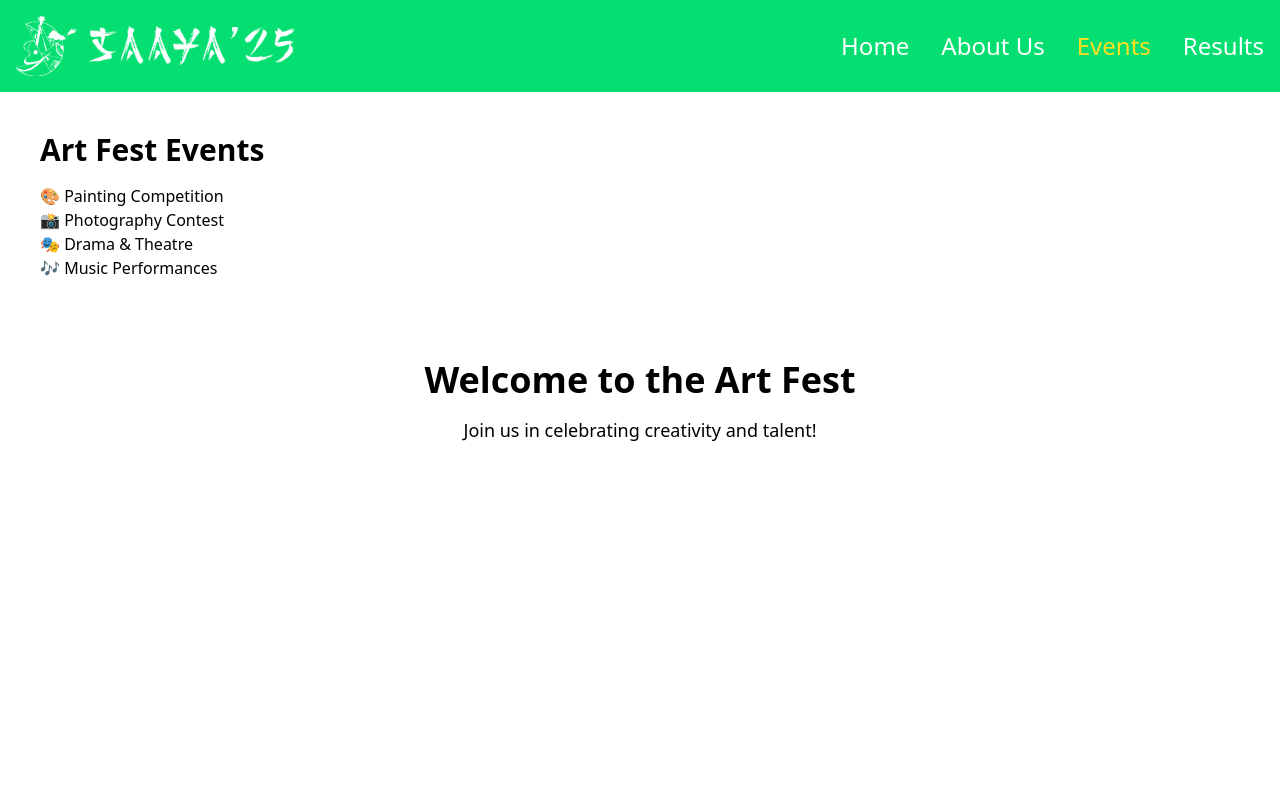
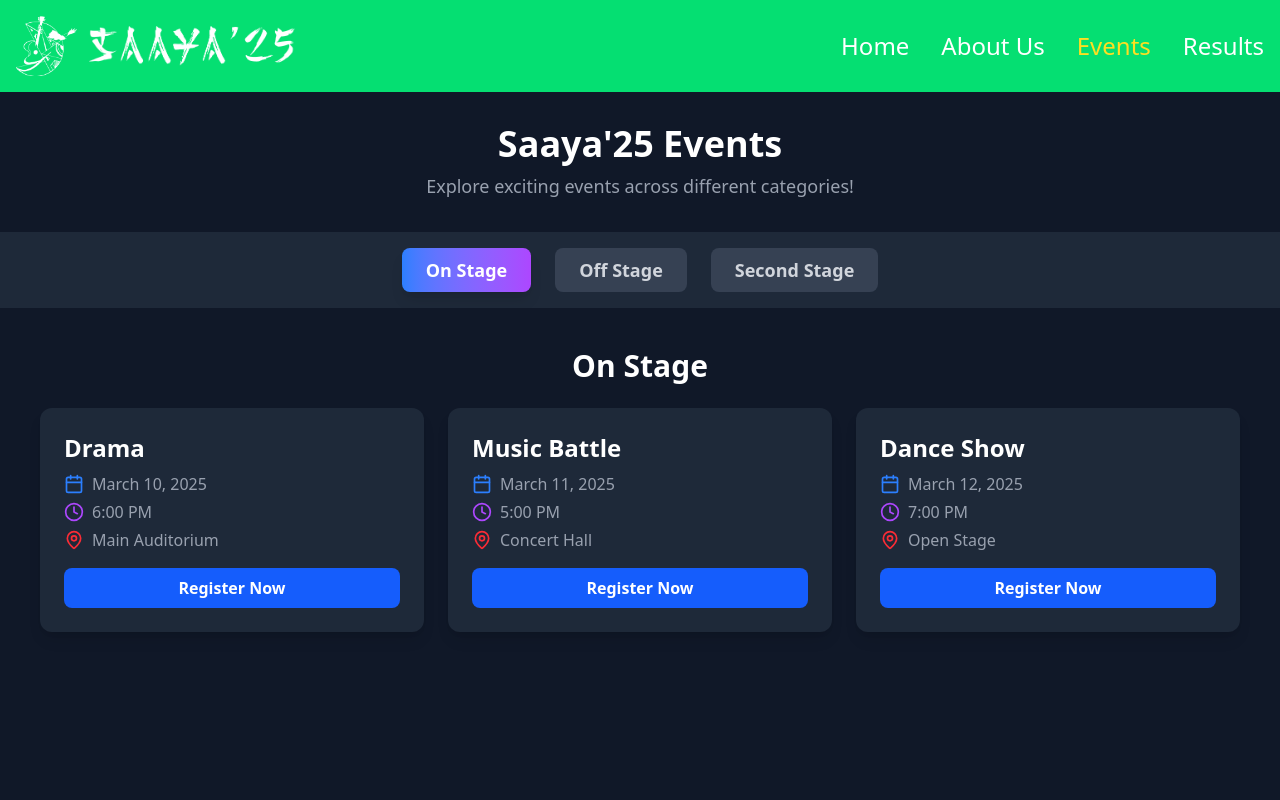
Before and after one commit to Shinobi-developers/SAAYA-25, a React (Vite) app: page /events in a window 1280 px wide. Shown: the top 800 px of the page. Built offline with nearby package versions, Linux system fonts and the light colour scheme.

Commit message:
[feat]: ui created for events list page

```diff
--- a/package.json
+++ b/package.json
@@ -11,6 +11,7 @@
   },
   "dependencies": {
     "@tailwindcss/vite": "^4.0.0",
+    "lucide-react": "^0.474.0",
     "react": "^18.3.1",
     "react-dom": "^18.3.1",
     "react-router-dom": "^7.1.3"
--- a/src/pages/Events/index.tsx
+++ b/src/pages/Events/index.tsx
@@ -1,15 +1,141 @@
+import { useState } from "react";
+import { Calendar, Clock, MapPin } from "lucide-react";
+
 const Events = () => {
-    return (
-      <div className="p-10">
-        <h1 className="text-3xl font-bold">Art Fest Events</h1>
-        <ul className="mt-4">
-          <li>🎨 Painting Competition</li>
-          <li>📸 Photography Contest</li>
-          <li>🎭 Drama & Theatre</li>
-          <li>🎶 Music Performances</li>
-        </ul>
-      </div>
-    );
+  const eventCategories: {
+    [key: string]: {
+      name: string;
+      date: string;
+      time: string;
+      venue: string;
+    }[];
+  } = {
+    "On Stage": [
+      {
+        name: "Drama",
+        date: "March 10, 2025",
+        time: "6:00 PM",
+        venue: "Main Auditorium",
+      },
+      {
+        name: "Music Battle",
+        date: "March 11, 2025",
+        time: "5:00 PM",
+        venue: "Concert Hall",
+      },
+      {
+        name: "Dance Show",
+        date: "March 12, 2025",
+        time: "7:00 PM",
+        venue: "Open Stage",
+      },
+    ],
+    "Off Stage": [
+      {
+        name: "Painting",
+        date: "March 10, 2025",
+        time: "10:00 AM",
+        venue: "Art Room",
+      },
+      {
+        name: "Photography",
+        date: "March 11, 2025",
+        time: "11:30 AM",
+        venue: "Photo Studio",
+      },
+      {
+        name: "Poetry Slam",
+        date: "March 12, 2025",
+        time: "2:00 PM",
+        venue: "Library Hall",
+      },
+    ],
+    "Second Stage": [
+      {
+        name: "Debate",
+        date: "March 10, 2025",
+        time: "3:00 PM",
+        venue: "Conference Room",
+      },
+      {
+        name: "Quiz",
+        date: "March 11, 2025",
+        time: "4:00 PM",
+        venue: "Lecture Hall 2",
+      },
+      {
+        name: "Stand-up Comedy",
+        date: "March 12, 2025",
+        time: "8:00 PM",
+        venue: "Cafeteria Stage",
+      },
+    ],
   };
 
-  export default Events;
+  const [activeCategory, setActiveCategory] = useState<string>("On Stage");
+
+  return (
+    <div className="min-h-screen bg-gray-900 text-white">
+      {/* Heading Section */}
+      <div className="text-center py-8">
+        <h1 className="text-4xl font-bold text-white">Saaya'25 Events</h1>
+        <p className="text-lg text-gray-400 mt-2">
+          Explore exciting events across different categories!
+        </p>
+      </div>
+
+      {/* Horizontal Category Selector */}
+      <nav className="w-full bg-gray-800 p-4 flex justify-center space-x-6 overflow-x-auto">
+        {Object.keys(eventCategories).map((category) => (
+          <button
+            key={category}
+            onClick={() => setActiveCategory(category)}
+            className={`text-lg font-semibold px-6 py-2 rounded-lg transition ${
+              activeCategory === category
+                ? "bg-gradient-to-r from-blue-500 to-purple-500 text-white shadow-lg"
+                : "bg-gray-700 text-gray-300 hover:bg-gray-600"
+            }`}
+          >
+            {category}
+          </button>
+        ))}
+      </nav>
+
+      {/* Event List */}
+      <div className="p-10">
+        <h2 className="text-3xl font-semibold mb-6 text-center">
+          {activeCategory}
+        </h2>
+        <div className="grid grid-cols-1 md:grid-cols-2 lg:grid-cols-3 gap-6">
+          {eventCategories[activeCategory].map((event, index) => (
+            <div
+              key={index}
+              className="bg-gray-800 p-6 rounded-xl shadow-lg transition hover:scale-105"
+            >
+              <h3 className="text-2xl font-bold mb-2">{event.name}</h3>
+              <p className="flex items-center gap-2 text-gray-400">
+                <Calendar className="w-5 h-5 text-blue-500" /> {event.date}
+              </p>
+              <p className="flex items-center gap-2 text-gray-400 mt-1">
+                <Clock className="w-5 h-5 text-purple-500" /> {event.time}
+              </p>
+              <p className="flex items-center gap-2 text-gray-400 mt-1">
+                <MapPin className="w-5 h-5 text-red-500" /> {event.venue}
+              </p>
+              <button
+                onClick={() =>
+                  (window.location.href = "https://your-registration-link.com")
+                }
+                className="mt-4 w-full bg-blue-600 text-white py-2 rounded-lg font-semibold transition hover:bg-blue-700"
+              >
+                Register Now
+              </button>
+            </div>
+          ))}
+        </div>
+      </div>
+    </div>
+  );
+};
+
+export default Events;
```
Also changed, not shown: 1 other file (tests, documents, lock files or other folders).
